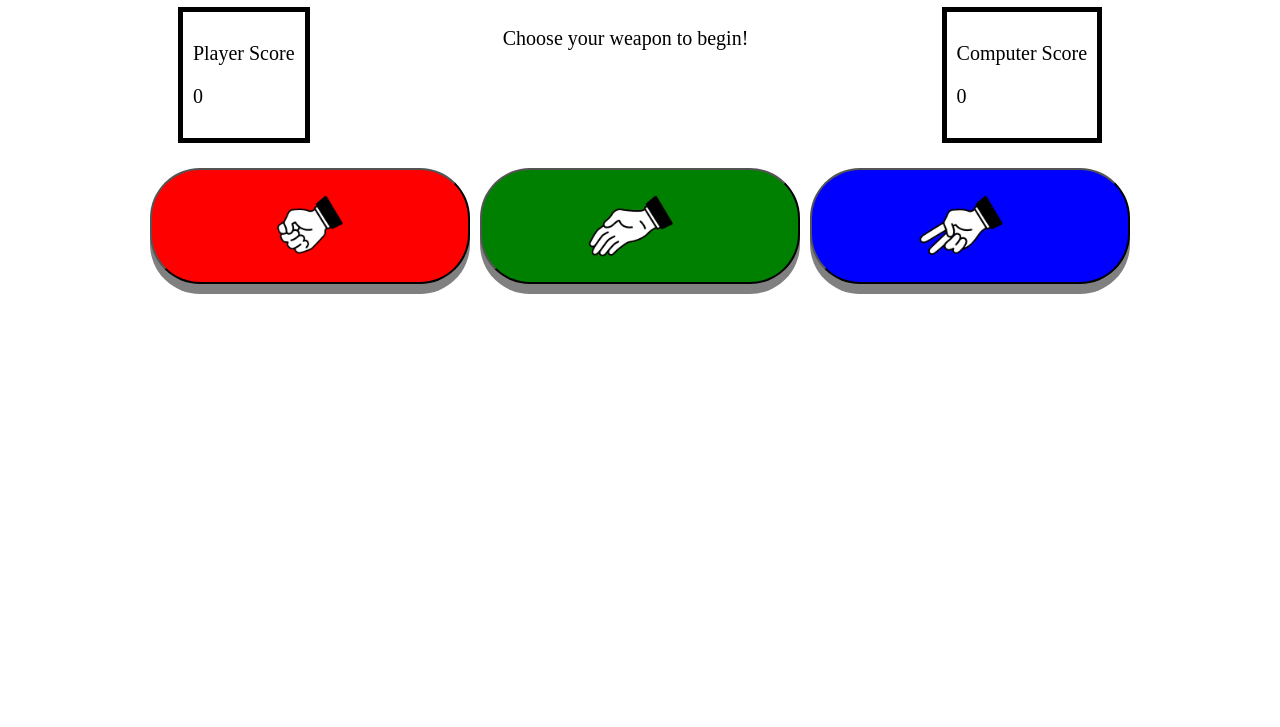
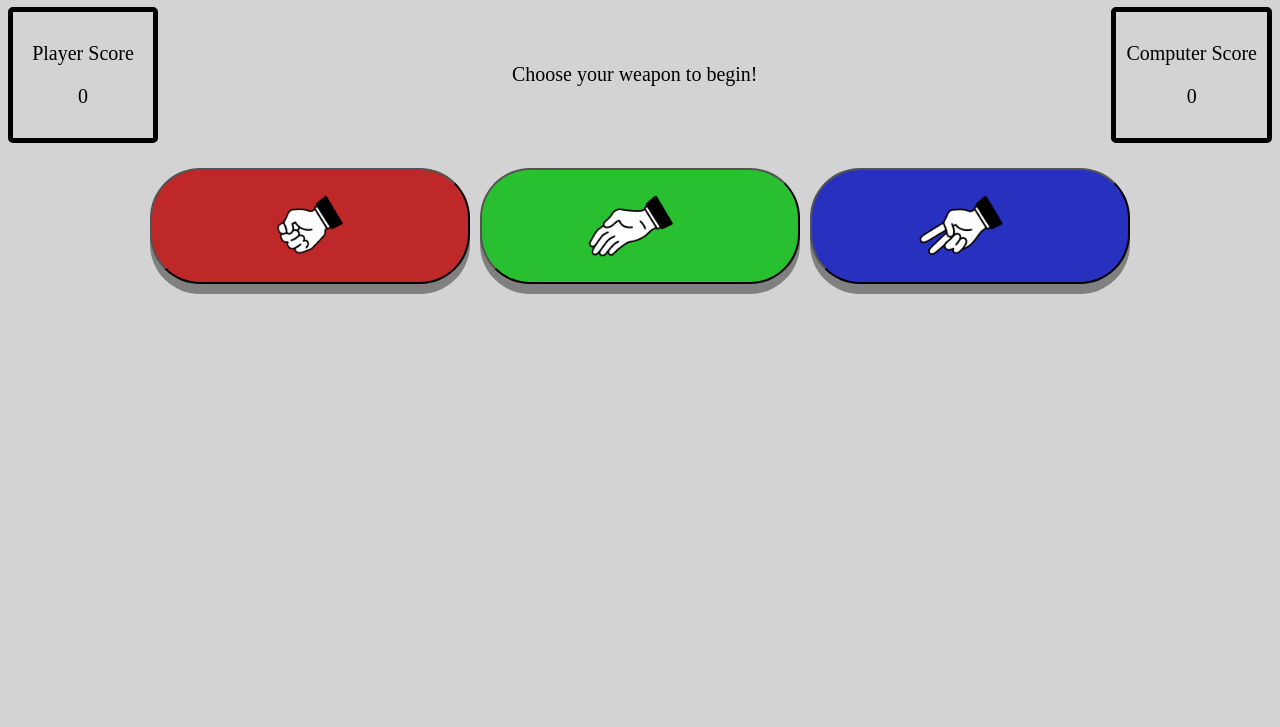
Before and after one commit to Fastine/rock-paper-scissors, a plain HTML site: page index.html in a window 1280 px wide. Shown: the part 73-800 px from the top of the page. Drawn offline with Linux system fonts and the light colour scheme.

Commit message:
Updated color scheme and proper alignment of elements.

```diff
--- a/styles.css
+++ b/styles.css
@@ -7,7 +7,9 @@ html {
   }
 
   /* Elements */
-
+html {
+  background-color: lightgrey;
+}
   h1 {
     text-align: center;
   }
@@ -39,14 +41,18 @@ html {
   .pScore,
   .cScore {
     border: 5px solid black;
+    border-radius: 5px;
     font-size: 20px;
     padding: 10px;
+    text-align: center;
+    min-width: 150px;
   }
 
   .play {
       flex-basis: 50%;
       text-align: center;
       font-size: 20px;
+      margin: auto;
   }
 
   .buttons {
@@ -57,15 +63,15 @@ html {
 
   /* ID */
   #rock {
-      background-color: red;
+      background-color: #bf2828;
   }
 
   #paper {
-      background-color: green;
+      background-color: #28bf30;
   }
 
   #scissors {
-      background-color: blue;
+      background-color: #2830bf;
   }
 
   /* Pseudo */
```
